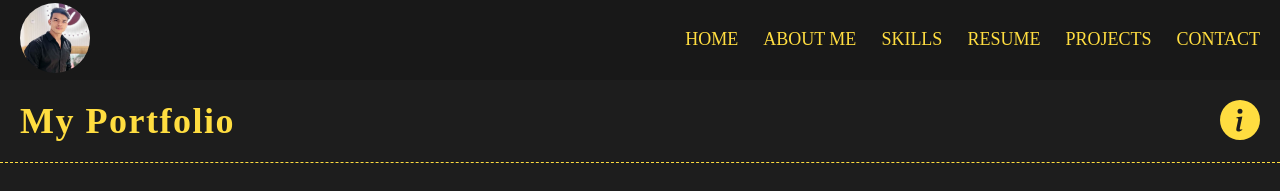
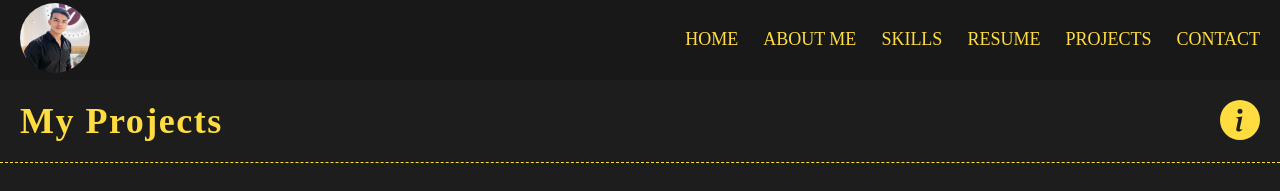
Before and after one commit to Zasim1074/Portfolio-JQ, a React (Create React App) app: page /portfolio in a window 1280 px wide. Shown: the top 191 px of the page. Built offline with nearby package versions, Linux system fonts and the light colour scheme.

Commit message:
Update index.jsx

```diff
--- a/src/containers/portfolio/index.jsx
+++ b/src/containers/portfolio/index.jsx
@@ -79,7 +79,7 @@ const Portfolio = () => {
   return (
     <section id="portfolio" className="portfolio">
       <PageHeaderContent
-        headerText="My Portfolio"
+        headerText="My Projects"
         icons={<BsInfoCircleFill size={40} />}
       />
       <div className="portfolio-content">
```
